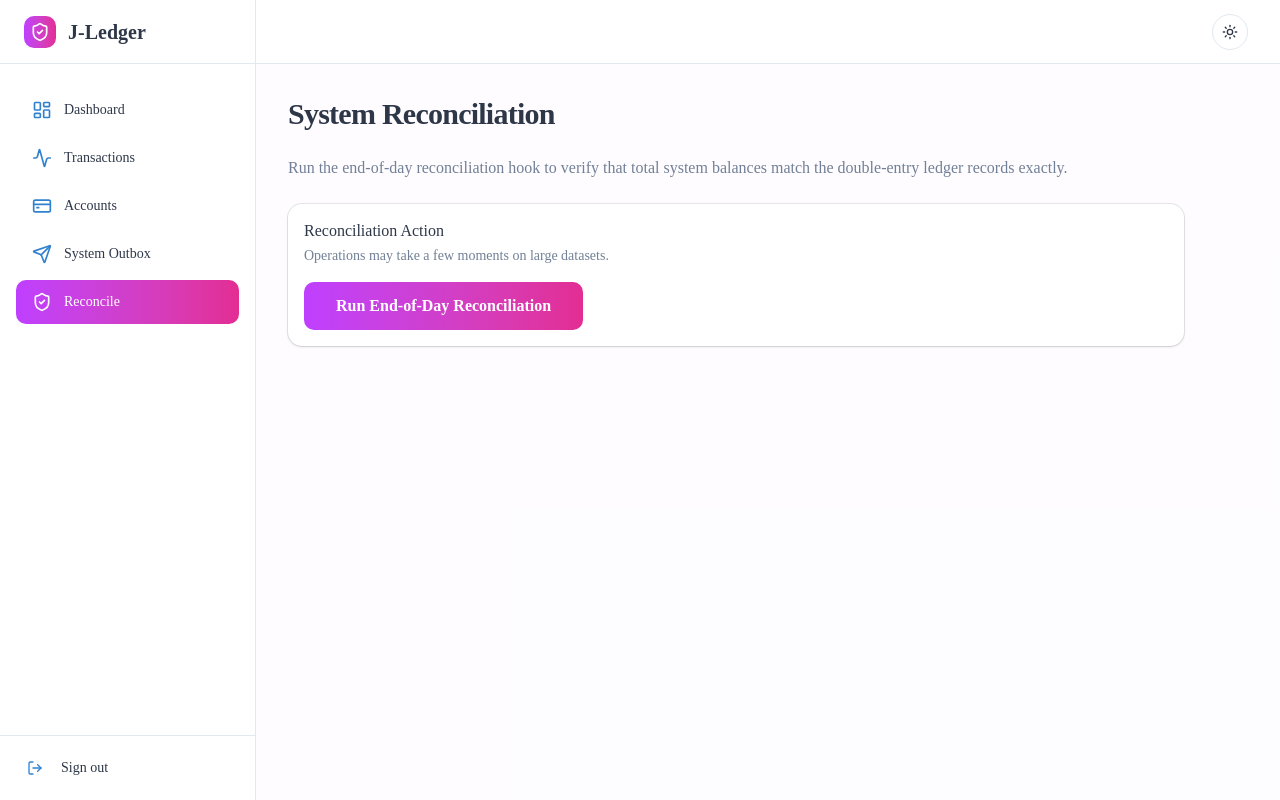
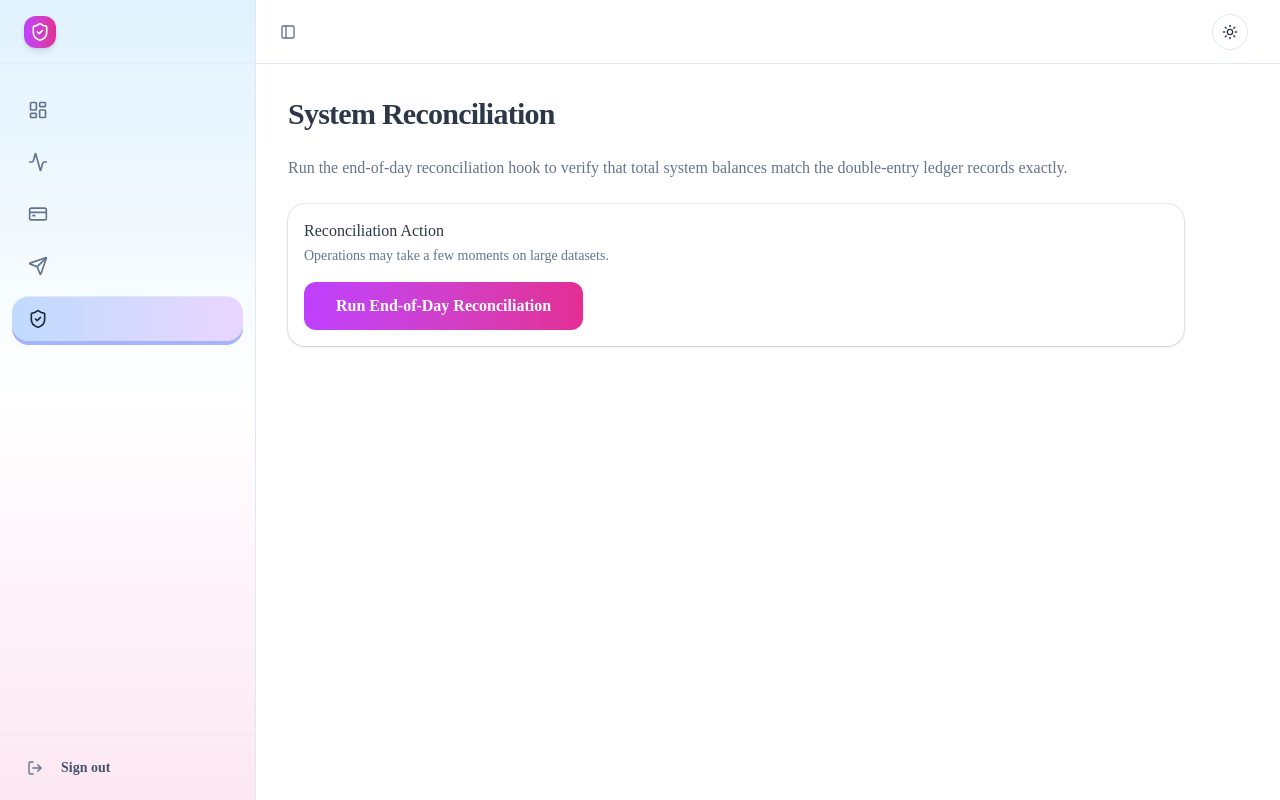
Before and after one commit to wiiznu17/j-ledgar, a Next.js app in the folder ascend-ledger-workspace/admin-web/: page /reconcile in a window 1280 px wide. Built offline with nearby package versions, Linux system fonts and the light colour scheme.

Commit message:
feat: implement dashboard layout with collapsible sidebar and custom theme styling

```diff
--- a/ascend-ledger-workspace/admin-web/src/app/(dashboard)/layout.tsx
+++ b/ascend-ledger-workspace/admin-web/src/app/(dashboard)/layout.tsx
@@ -5,22 +5,24 @@ import { Toaster } from '@/components/ui/sonner';
 import { usePathname } from 'next/navigation';
 import { Sidebar } from '@/components/layout/Sidebar';
 import { Topbar } from '@/components/layout/Topbar';
+import { useState } from 'react';
 
 export default function DashboardLayout({ children }: { children: React.ReactNode }) {
   const pathname = usePathname();
+  const [isCollapsed, setIsCollapsed] = useState(false);
 
   return (
-    <div className="min-h-screen bg-secondary/30 flex h-screen overflow-hidden">
+    <div className="min-h-screen bg-slate-50 flex h-screen overflow-hidden">
       {/* Sidebar Component */}
-      <Sidebar pathname={pathname} onLogout={logout} />
+      <Sidebar pathname={pathname} onLogout={logout} isCollapsed={isCollapsed} />
 
       {/* Main content area */}
-      <div className="flex-1 flex flex-col min-w-0 h-full">
+      <div className={`flex-1 flex flex-col min-w-0 h-full transition-all duration-300 ease-in-out`}>
         {/* Topbar Component */}
-        <Topbar title="J-Ledger Admin" />
+        <Topbar title="J-Ledger Admin" onToggle={() => setIsCollapsed(!isCollapsed)} />
 
         {/* Content injection */}
-        <main className="flex-1 p-8 overflow-auto">
+        <main className="flex-1 p-8 overflow-auto bg-white">
           {children}
         </main>
       </div>
--- a/ascend-ledger-workspace/admin-web/src/app/globals.css
+++ b/ascend-ledger-workspace/admin-web/src/app/globals.css
@@ -57,13 +57,13 @@
   --popover-foreground: #2D3748;
   --primary: #BF3FFF;
   --primary-foreground: #FFFFFF;
-  --secondary: #FAF5FF;
+  --secondary: #F8FAFC;
   --secondary-foreground: #2D3748;
-  --muted: #FAF5FF;
-  --muted-foreground: #718096;
+  --muted: #F8FAFC;
+  --muted-foreground: #64748B;
   --accent: #3182CE;
   --accent-foreground: #FFFFFF;
-  --destructive: oklch(0.577 0.245 27.325);
+  --destructive: #EF4444;
   --border: #E2E8F0;
   --input: #E2E8F0;
   --ring: #4299E1;
@@ -72,52 +72,27 @@
   --chart-3: #D53F8C;
   --chart-4: #38B2AC;
   --chart-5: #ED8936;
-  --radius: 0.625rem;
+  --radius: 0.75rem;
   --sidebar: #FFFFFF;
-  --sidebar-foreground: #2D3748;
+  --sidebar-foreground: #334155;
   --sidebar-primary: #BF3FFF;
   --sidebar-primary-foreground: #FFFFFF;
-  --sidebar-accent: #FAF5FF;
-  --sidebar-accent-foreground: #2D3748;
+  --sidebar-accent: #F1F5F9;
+  --sidebar-accent-foreground: #1E293B;
   --sidebar-border: #E2E8F0;
   --sidebar-ring: #4299E1;
   --color-magenta: #BF3FFF;
   --color-pink: #E32D93;
 }
 
-
 .dark {
-  --background: oklch(0.145 0 0);
-  --foreground: oklch(0.985 0 0);
-  --card: oklch(0.205 0 0);
-  --card-foreground: oklch(0.985 0 0);
-  --popover: oklch(0.205 0 0);
-  --popover-foreground: oklch(0.985 0 0);
-  --primary: oklch(0.922 0 0);
-  --primary-foreground: oklch(0.205 0 0);
-  --secondary: oklch(0.269 0 0);
-  --secondary-foreground: oklch(0.985 0 0);
-  --muted: oklch(0.269 0 0);
-  --muted-foreground: oklch(0.708 0 0);
-  --accent: oklch(0.269 0 0);
-  --accent-foreground: oklch(0.985 0 0);
-  --destructive: oklch(0.704 0.191 22.216);
-  --border: oklch(1 0 0 / 10%);
-  --input: oklch(1 0 0 / 15%);
-  --ring: oklch(0.556 0 0);
-  --chart-1: oklch(0.87 0 0);
-  --chart-2: oklch(0.556 0 0);
-  --chart-3: oklch(0.439 0 0);
-  --chart-4: oklch(0.371 0 0);
-  --chart-5: oklch(0.269 0 0);
-  --sidebar: oklch(0.205 0 0);
-  --sidebar-foreground: oklch(0.985 0 0);
-  --sidebar-primary: oklch(0.488 0.243 264.376);
-  --sidebar-primary-foreground: oklch(0.985 0 0);
-  --sidebar-accent: oklch(0.269 0 0);
-  --sidebar-accent-foreground: oklch(0.985 0 0);
-  --sidebar-border: oklch(1 0 0 / 10%);
-  --sidebar-ring: oklch(0.556 0 0);
+  --background: #0F172A;
+  --foreground: #F8FAFC;
+  --card: #1E293B;
+  --card-foreground: #F8FAFC;
+  --primary: #BF3FFF;
+  --border: #334155;
+  --input: #334155;
 }
 
 @layer base {
@@ -125,7 +100,7 @@
     @apply border-border outline-ring/50;
   }
   body {
-    @apply bg-background text-foreground;
+    @apply bg-background text-foreground antialiased;
   }
   html {
     @apply font-sans;
--- a/ascend-ledger-workspace/admin-web/src/components/layout/Sidebar.tsx
+++ b/ascend-ledger-workspace/admin-web/src/components/layout/Sidebar.tsx
@@ -13,6 +13,7 @@ interface NavigationItem {
 interface SidebarProps {
   pathname: string;
   onLogout: (formData: FormData) => void;
+  isCollapsed?: boolean;
 }
 
 const navigation: NavigationItem[] = [
@@ -23,44 +24,70 @@ const navigation: NavigationItem[] = [
   { name: 'Reconcile', href: '/reconcile', icon: ShieldCheck },
 ];
 
-export function Sidebar({ pathname, onLogout }: SidebarProps) {
+export function Sidebar({ pathname, onLogout, isCollapsed = false }: SidebarProps) {
   return (
-    <aside className="w-64 bg-white border-r border-border flex-col hidden lg:flex h-full">
-      <div className="h-16 flex items-center px-6 border-b border-border flex-shrink-0">
-        <div className="w-8 h-8 rounded-lg bg-gradient-to-r from-[var(--color-magenta)] to-[var(--color-pink)] mr-3 flex items-center justify-center">
+    <aside
+      className={`bg-gradient-to-b from-[#E0F2FE] via-white to-[#FCE7F3] border-r border-border flex-col hidden lg:flex h-full transition-all duration-300 ease-in-out ${
+        isCollapsed ? 'w-20' : 'w-64'
+      }`}
+    >
+      <div className={`h-16 flex items-center border-b border-border/50 flex-shrink-0 transition-all duration-300 ${
+        isCollapsed ? 'justify-center px-0' : 'px-6'
+      }`}>
+        <div className="w-8 h-8 rounded-lg bg-gradient-to-r from-[var(--color-magenta)] to-[var(--color-pink)] flex items-center justify-center shadow-md flex-shrink-0">
           <ShieldCheck className="w-5 h-5 text-white" />
         </div>
-        <span className="text-xl font-bold text-foreground">J-Ledger</span>
+        {!isCollapsed && (
+          <span className="ml-3 text-xl font-bold text-slate-800 animate-in fade-in duration-500">
+            J-Ledger
+          </span>
+        )}
       </div>
 
-      <nav className="flex-1 px-4 py-6 space-y-1 overflow-y-auto">
+      <nav className="flex-1 px-3 py-6 space-y-2 overflow-y-auto">
         {navigation.map((item) => {
           const isActive = pathname === item.href || pathname.startsWith(item.href + '/');
           return (
             <Link
               key={item.name}
               href={item.href}
-              className={`flex items-center px-4 py-3 text-sm font-medium rounded-lg transition-colors ${
+              title={isCollapsed ? item.name : ''}
+              className={`flex items-center rounded-xl transition-all duration-200 group ${
+                isCollapsed ? 'justify-center px-0 py-3' : 'px-4 py-3'
+              } ${
                 isActive
-                  ? 'bg-gradient-to-r from-[var(--color-magenta)] to-[var(--color-pink)] text-white'
-                  : 'text-foreground hover:bg-secondary'
+                  ? 'bg-gradient-to-r from-[#BFDBFE] to-[#E9D5FF] text-slate-800 shadow-[0_4px_0_0_#A5B4FC] border-t border-[#FFFFFF/60]'
+                  : 'text-slate-600 hover:bg-slate-500/10 hover:text-slate-900'
               }`}
             >
               <item.icon
-                className={`mr-3 h-5 w-5 ${isActive ? 'text-white' : 'text-accent'}`}
+                className={`flex-shrink-0 transition-colors ${
+                  isCollapsed ? 'h-6 w-6' : 'mr-3 h-5 w-5'
+                } ${isActive ? 'text-slate-800' : 'text-slate-500 group-hover:text-slate-900'}`}
                 aria-hidden="true"
               />
-              {item.name}
+              {!isCollapsed && (
+                <span className="text-sm font-semibold truncate animate-in fade-in slide-in-from-left-2 duration-300">
+                  {item.name}
+                </span>
+              )}
             </Link>
           );
         })}
       </nav>
 
-      <div className="p-4 border-t border-border flex-shrink-0">
-        <form action={onLogout}>
-          <Button variant="ghost" className="w-full justify-start text-foreground hover:bg-secondary">
-            <LogOut className="mr-3 w-5 h-5 text-accent" />
-            Sign out
+      <div className={`p-4 border-t border-border/50 flex-shrink-0 transition-all duration-300 ${
+        isCollapsed ? 'flex justify-center' : ''
+      }`}>
+        <form action={onLogout} className="w-full">
+          <Button
+            variant="ghost"
+            className={`text-slate-600 hover:bg-slate-500/5 hover:text-slate-900 w-full transition-all ${
+              isCollapsed ? 'px-0 justify-center' : 'justify-start'
+            }`}
+          >
+            <LogOut className={`flex-shrink-0 ${isCollapsed ? 'h-6 w-6' : 'mr-3 w-5 h-5 text-slate-500'}`} />
+            {!isCollapsed && <span className="font-semibold text-sm">Sign out</span>}
           </Button>
         </form>
       </div>
--- a/ascend-ledger-workspace/admin-web/src/components/layout/Topbar.tsx
+++ b/ascend-ledger-workspace/admin-web/src/components/layout/Topbar.tsx
@@ -1,16 +1,29 @@
 'use client';
 
 import { ThemeToggle } from '@/components/theme-toggle';
+import { Button } from '@/components/ui/button';
+import { PanelLeft } from 'lucide-react';
 
 interface TopbarProps {
   title?: string;
+  onToggle?: () => void;
 }
 
-export function Topbar({ title = 'J-Ledger Admin' }: TopbarProps) {
+export function Topbar({ title = 'J-Ledger Admin', onToggle }: TopbarProps) {
   return (
-    <header className="h-16 bg-white border-b border-border flex items-center justify-between px-8 flex-shrink-0">
-      <div className="flex items-center text-xl font-bold text-foreground">
-        <span className="lg:hidden">{title}</span>
+    <header className="h-16 bg-white border-b border-border flex items-center justify-between pl-4 pr-8 flex-shrink-0">
+      <div className="flex items-center gap-4">
+        <Button
+          variant="ghost"
+          size="icon"
+          onClick={onToggle}
+          className="text-slate-500 hover:text-slate-900 transition-colors"
+        >
+          <PanelLeft className="h-5 w-5" />
+        </Button>
+        <div className="flex items-center text-xl font-bold text-[#2D3748]">
+          <span className="lg:hidden">{title}</span>
+        </div>
       </div>
       <div className="flex items-center gap-4">
         <ThemeToggle />
```
